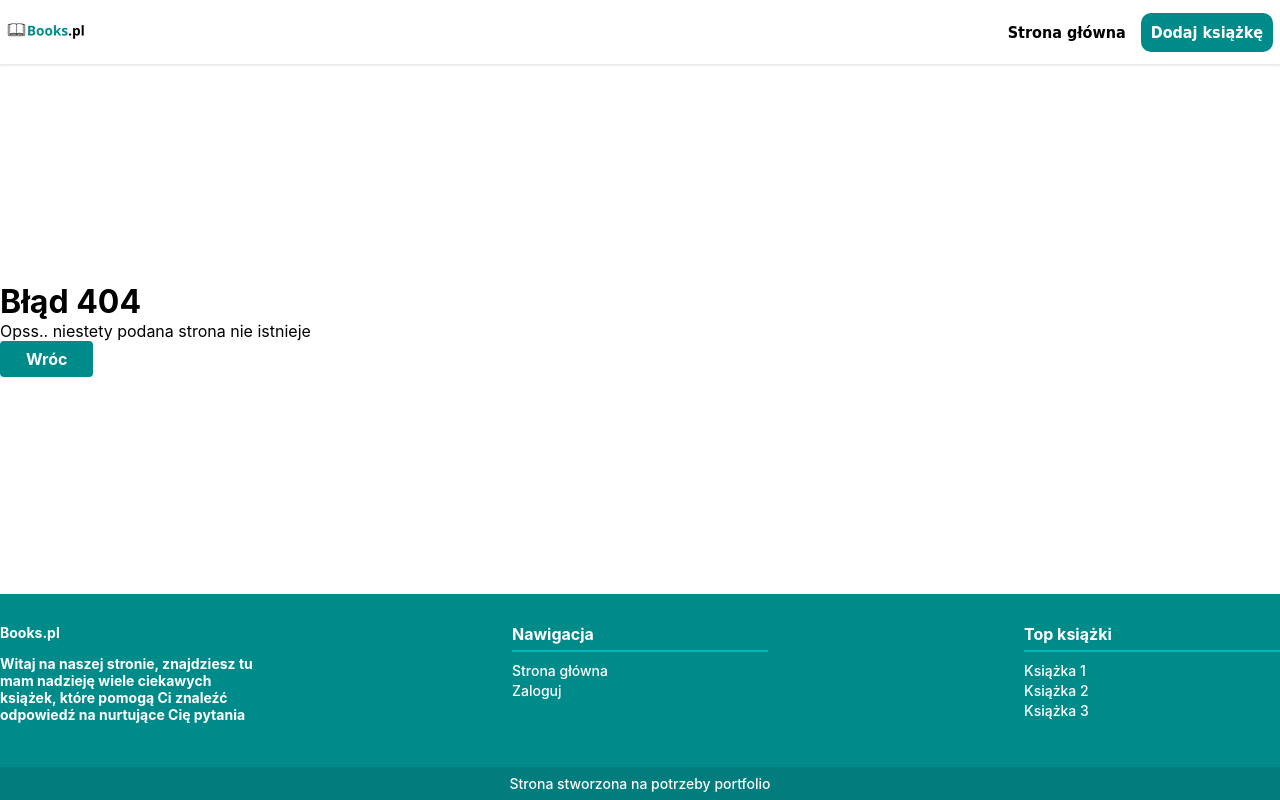
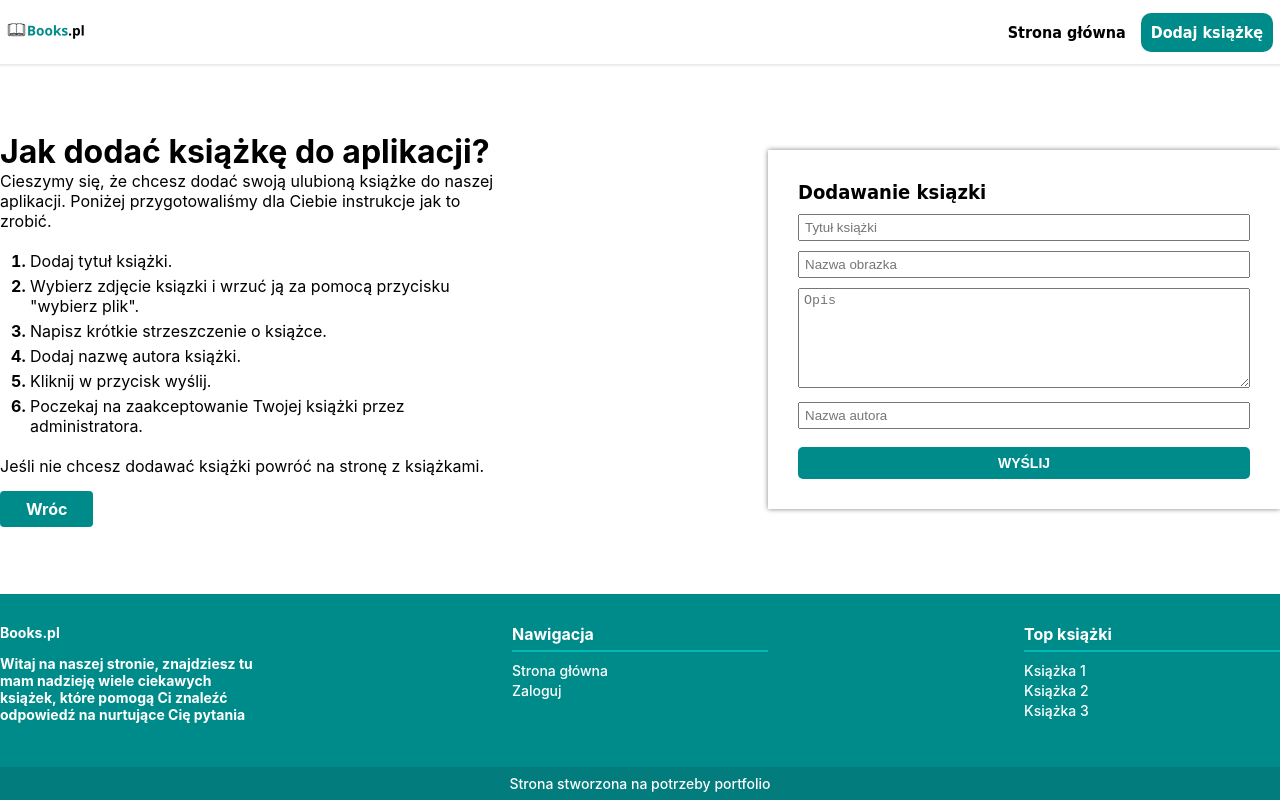
Before and after one commit to KamilFil/books-app-fe, a React (Create React App) app: page /add-book in a window 1280 px wide. Built offline with nearby package versions, Linux system fonts and the light colour scheme.

Commit message:
Added form add book view

```diff
--- a/src/App.css
+++ b/src/App.css
@@ -17,6 +17,7 @@ html, body, #root {
     text-decoration: none;
     background: darkcyan;
     color: white;
+    margin-top: 15px;
     padding: 8px 26px;
     font-size: 16px;
     border-radius: 4px;
--- a/src/App.tsx
+++ b/src/App.tsx
@@ -5,6 +5,7 @@ import {Route, Routes} from "react-router-dom";
 import {OnePageView} from "./views/Books/OnePageViews/OnePageView";
 import { ErrorPage } from './views/ErrorPage/ErrorPage';
 import {LoginPageView} from "./views/LoginPageView/LoginPageView";
+import {AddedBooksView} from "./views/Books/AddedBooksView/AddedBooksView";
 
 
 export const App = () => {
@@ -13,6 +14,7 @@ export const App = () => {
     <Route path="/" element={<HomePageViews/>}/>
     <Route path="/books/:id" element={<OnePageView/>}/>
   <Route path="/login" element={<LoginPageView/>}/>
+  <Route path="/add-book" element={<AddedBooksView/>}/>
     <Route path="*" element={<ErrorPage/>}/>
 </Routes>
 
--- /dev/null
+++ b/src/common/Form/FormBooks/FormBook.css
@@ -0,0 +1,105 @@
+.add-book_section {
+    margin: 0 auto;
+    max-width: 1280px;
+    width: 100%;
+    display: flex;
+    justify-content: space-between;
+    align-items: center;
+}
+
+.add-book-info {
+    width: 40%;
+}
+
+.add-book-info ol {
+    margin: 20px 30px;
+
+}
+
+.add-book-info li::marker {
+    font-weight: bold;
+}
+
+.add-book-info li {
+/*font-weight: 500;*/
+    margin-top: 5px;
+}
+
+.add-book-panel {
+    width: 40%;
+    box-shadow: 0px 0px 5px 0px #838383;
+    padding: 30px;
+
+}
+
+.add-book-panel_title {
+    font-size: 20px;
+    font-family: "DejaVu Sans Condensed";
+    font-weight: 600;
+    margin-bottom: 10px;
+}
+
+.form-add-book {
+    display: flex;
+    flex-direction: column;
+    border-radius: 10px;
+}
+.form-add-book label{
+    width: 100%;
+    margin: 10px 0 ;
+    background: red;
+}
+
+.input-item {
+    margin-bottom: 10px;
+}
+
+.form-add-book input {
+
+    padding: 4px 5px;
+    width: 100%;
+}
+
+.form-add-book textarea {
+    padding: 4px 5px;
+    width: 100%;
+    min-height: 100px;
+}
+
+.form-add-book input.error {
+    border: 1px solid red;
+}
+
+input:active, input:focus-visible
+{
+    outline: none;
+
+}
+
+textarea:active, textarea:focus-visible
+{
+    outline: none;
+
+}
+
+.form-add-book input.success {
+    border: 1px solid #45c745;
+}
+
+.form-add-book .btn {
+    margin-top: 8px;
+    border: none;
+    background: darkcyan;
+    color: white;
+    padding: 8px;
+    font-size: 14px;
+    border-radius: 5px;
+    font-weight: 600;
+    text-transform: uppercase;
+    transition: 0.3s;
+
+}
+
+.form-add-book .btn:hover {
+    background: rgba(0, 139, 139, 0.7);
+}
--- /dev/null
+++ b/src/common/Form/FormBooks/FormBook.tsx
@@ -0,0 +1,100 @@
+import {useFormik} from "formik";
+import "./FormBook.css"
+import {Link} from "react-router-dom";
+import {useEffect, useState} from "react";
+interface Books {
+    name:string,
+    img: string,
+    description: string,
+    author:string,
+}
+
+interface BooksErrors {
+    name?:string,
+    img?: string,
+    description?: string,
+    author?:string,
+}
+
+export const FormBook = () => {
+
+    const [send, setSend] = useState<string | null>(null)
+
+    const sendBook = () => {
+     setSend("Wysłano")
+        console.log(send)
+    }
+
+    const validate = (values:Books) =>  {
+        const errors:BooksErrors = {}
+        if(values.description.length < 200) {
+            console.log(values.description)
+            errors.description = "Opis musi mieć minimum 200znaków"
+        }
+        if(!values.author.length) {
+            errors.author = "Wprowadz nazwę autora"
+        }
+        if(values.name.length < 20 || values.name.length >= 160) {
+            errors.name = "Tytuł książki musi mieć do 20 - 160 znaków"
+        }
+
+        return errors;
+    }
+
+
+    const formik = useFormik({initialValues:{
+            name:"",
+            img:"",
+            description:"",
+            author:""
+        },
+        validate,
+        onSubmit:sendBook,
+    })
+
+
+
+    return (
+        <div className="add-book_section">
+            <div className="add-book-info">
+                <h1>Jak dodać książkę do aplikacji?</h1>
+                <p>Cieszymy się, że chcesz dodać swoją ulubioną książke do naszej aplikacji. Poniżej przygotowaliśmy dla Ciebie instrukcje jak to zrobić.</p>
+                <ol>
+                    <li>Dodaj tytuł książki.</li>
+                    <li>Wybierz zdjęcie ksiązki i wrzuć ją za pomocą przycisku "wybierz plik".</li>
+                    <li>Napisz krótkie strzeszczenie o książce.</li>
+                    <li>Dodaj nazwę autora książki.</li>
+                    <li>Kliknij w przycisk wyślij.</li>
+                    <li>Poczekaj na zaakceptowanie Twojej książki przez administratora.</li>
+                </ol>
+                <p> Jeśli nie chcesz dodawać książki powróć na stronę z książkami.</p>
+                <div className="btn">
+                    <Link className="btn-back" to={"/"}>Wróc</Link>
+                </div>
+            </div>
+            <div className="add-book-panel">
+                <div className="add-book-panel_info">
+                    <p className="add-book-panel_title">Dodawanie ksiązki</p>
+                    <form className="form-add-book" onSubmit={formik.handleSubmit}>
+                        <div className="input-item">
+                         <input id="name" name="name" onChange={formik.handleChange} value={formik.values.name} placeholder="Tytuł książki"/>
+                            {formik.errors.name ? <p className="error-info">{formik.errors.name}</p> : null}
+                        </div>
+                        <div className="input-item">
+                          <input id="img" name="img" onChange={formik.handleChange} value={formik.values.img} placeholder="Nazwa obrazka"/>
+
+                        </div>
+                        <div className="input-item">
+                            <textarea id="description" name="description" onChange={formik.handleChange} value={formik.values.description} placeholder="Opis"/>
+                            {formik.errors.description ? <p className="error-info">{formik.errors.description}</p> : null}
+                        </div>
+                        <div className="input-item">
+                            <input id="author" name="author" onChange={formik.handleChange} value={formik.values.author} placeholder="Nazwa autora"/></div>
+                             {formik.errors.author ? <p className="error-info">{formik.errors.author}</p> : null}
+                        <button className="btn" type="submit">Wyślij</button>
+                    </form>
+                </div>
+            </div>
+        </div>
+    )
+}
--- /dev/null
+++ b/src/views/Books/AddedBooksView/AddedBooksView.css
@@ -0,0 +1,7 @@
+.add-book-page {
+    width: 100%;
+    height: 100%;
+    display: flex;
+    flex-direction: column;
+    justify-content: space-between;
+}
--- /dev/null
+++ b/src/views/Books/AddedBooksView/AddedBooksView.tsx
@@ -0,0 +1,16 @@
+import {Menu} from "../../../common/Menu/Menu";
+import {Footer} from "../../../common/Footer/Footer";
+import "./AddedBooksView.css";
+import {FormBook} from "../../../common/Form/FormBooks/FormBook";
+
+
+export const AddedBooksView = () => {
+
+    return (
+    <div className="add-book-page">
+        <Menu/>
+        <FormBook/>
+        <Footer/>
+    </div>
+    )
+}
--- a/src/views/HomePageViews/HomePageViews.css
+++ b/src/views/HomePageViews/HomePageViews.css
@@ -41,7 +41,6 @@ margin-top: 12px;
     border-radius: 4px;
     transition: 0.3s;
     font-weight: bold;
-    /*text-transform: uppercase;*/
 }
 
 
@@ -99,7 +98,6 @@ margin-top: 12px;
 
 .books-item img {
     margin: 0 auto;
-    background: red;
     width: 150px;
     height: 200px;
     border-radius: 18px;
--- a/src/views/LoginPageView/LoginPageView.css
+++ b/src/views/LoginPageView/LoginPageView.css
@@ -8,10 +8,10 @@
 
 .login-page_section {
     margin: 0 auto;
-    width: 1280px;
+    max-width: 1280px;
+    width: 100%;
     padding: 30px;
     display: flex;
-    /*box-shadow: 0px 0px 2px 1px #bbb;*/
     justify-content: space-evenly;
 
 }
@@ -69,7 +69,6 @@ input:active, input:focus-visible
     font-family: "DejaVu Sans Condensed";
     font-weight: 600;
     margin-bottom: 10px;
-    /*text-align: center;*/
 }
 
 
```
